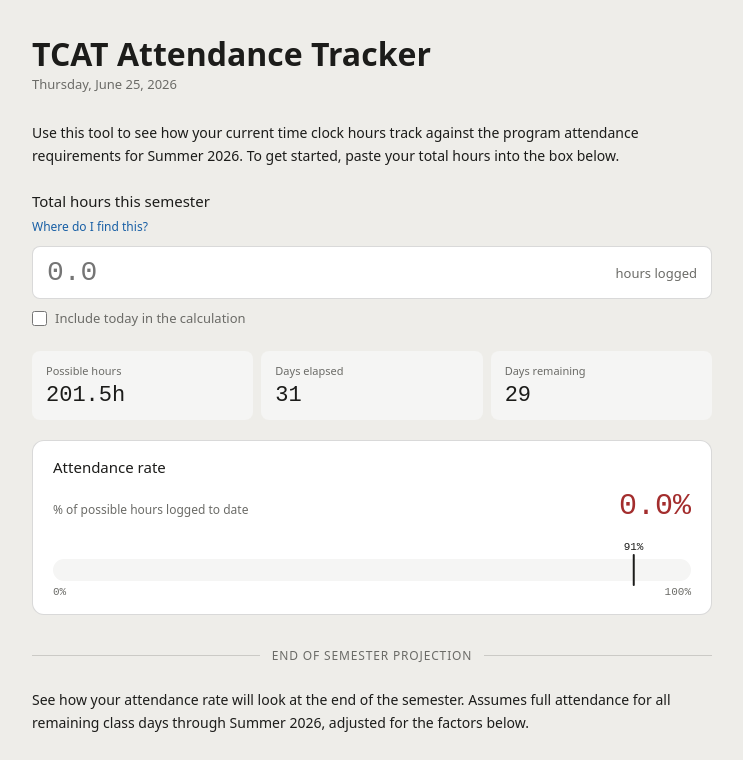
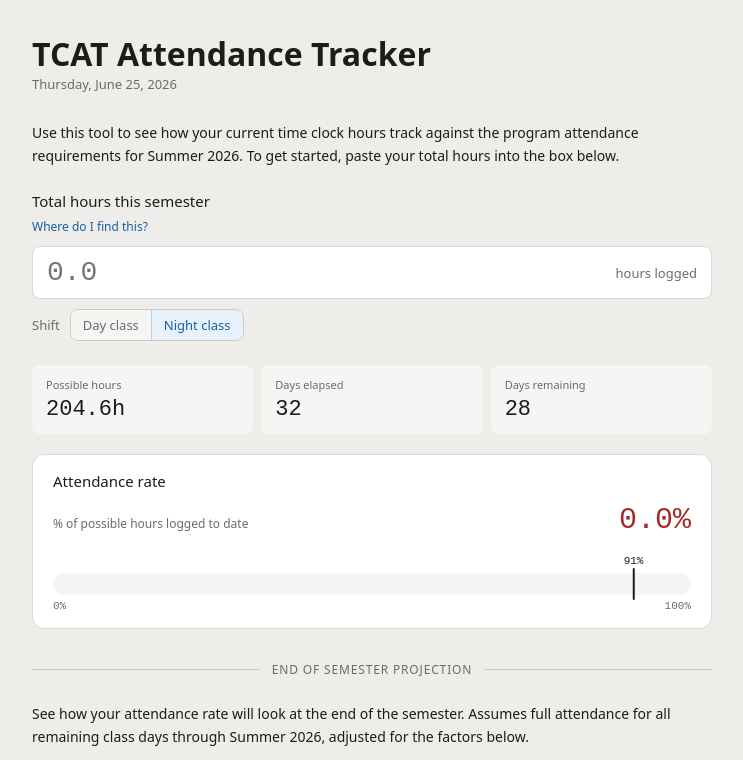
Before and after one commit to ktlnux/tcat-hours, a Vue app: page / in a window 1280 px wide. Shown: the top 760 px of the page, without its empty margins (268-1011 px from the left). Built offline with nearby package versions, Linux system fonts and the light colour scheme.

Commit message:
Updated hours logic to prorate for current time of day and calss shift selector

```diff
--- a/src/App.vue
+++ b/src/App.vue
@@ -5,9 +5,9 @@
 
     <HoursInput
       v-model="hoursLogged"
-      :includeToday="includeToday"
+      :shift="shift"
       :semesterName="currentSemesterName"
-      @update:includeToday="includeToday = $event"
+      @update:shift="shift = $event"
     />
 
     <StatsGrid
@@ -84,7 +84,7 @@
 
 const {
   hoursLogged,
-  includeToday,
+  shift,
   awayPeriods,
   impactRules,
   hasInput,
@@ -117,6 +117,7 @@
 
 const currentDate = computed(() => {
   return new Date().toLocaleDateString('en-US', {
+    timeZone: 'America/New_York',
     weekday: 'long',
     year: 'numeric',
     month: 'long',
--- a/src/components/HoursInput.vue
+++ b/src/components/HoursInput.vue
@@ -41,14 +41,23 @@
       >
       <span class="iu">hours logged</span>
     </div>
-    <label class="chklbl">
-      <input
-        type="checkbox"
-        :checked="includeToday"
-        @change="$emit('update:includeToday', $event.target.checked)"
-      >
-      Include today in the calculation
-    </label>
+    <div class="shiftrow">
+      <span class="shiftlbl">Shift</span>
+      <div class="segctl" role="group" aria-label="Class shift">
+        <button
+          type="button"
+          class="segbtn"
+          :class="{ act: shift === 'day' }"
+          @click="$emit('update:shift', 'day')"
+        >Day class</button>
+        <button
+          type="button"
+          class="segbtn"
+          :class="{ act: shift === 'night' }"
+          @click="$emit('update:shift', 'night')"
+        >Night class</button>
+      </div>
+    </div>
   </div>
 </template>
 
@@ -60,9 +69,9 @@
     type: [String, Number],
     default: ''
   },
-  includeToday: {
-    type: Boolean,
-    default: false
+  shift: {
+    type: String,
+    default: 'night'
   },
   semesterName: {
     type: String,
@@ -70,7 +79,7 @@
   }
 })
 
-defineEmits(['update:modelValue', 'update:includeToday'])
+defineEmits(['update:modelValue', 'update:shift'])
 
 const showInstructions = ref(false)
 const base = import.meta.env.BASE_URL
--- a/src/composables/useAttendance.js
+++ b/src/composables/useAttendance.js
@@ -1,4 +1,4 @@
-import { ref, computed } from 'vue'
+import { ref, computed, onMounted, onUnmounted } from 'vue'
 import scheduleData from '../data/schedule.json'
 
 const THR = scheduleData.graduationThreshold
@@ -13,17 +13,49 @@
 // Convert holidays arrays to Sets for efficient lookup
 const SD = {}
 for (const k of SEMESTER_KEYS) {
+  const raw = SEMESTERS_DATA[k]
   SD[k] = {
-    st: SEMESTERS_DATA[k].start,
-    en: SEMESTERS_DATA[k].end,
-    h: new Set(SEMESTERS_DATA[k].holidays),
-    hpd: SEMESTERS_DATA[k].hoursPerDay
+    st: raw.start,
+    en: raw.end,
+    h: new Set(raw.holidays),
+    hpd: raw.hoursPerDay,
+    shifts: {
+      day: { start: hhmmToMin(raw.shifts.day.start), end: hhmmToMin(raw.shifts.day.end) },
+      night: { start: hhmmToMin(raw.shifts.night.start), end: hhmmToMin(raw.shifts.night.end) }
+    }
   }
 }
 
 // Helper functions
 function ds(d) {
   return d.getFullYear() + '-' + String(d.getMonth() + 1).padStart(2, '0') + '-' + String(d.getDate()).padStart(2, '0')
+}
+
+// Current date/time in America/New_York, independent of the viewer's device timezone
+function easternParts(atMs = Date.now()) {
+  const fmt = new Intl.DateTimeFormat('en-US', {
+    timeZone: 'America/New_York',
+    year: 'numeric', month: '2-digit', day: '2-digit',
+    hour: '2-digit', minute: '2-digit', hour12: false
+  })
+  const parts = {}
+  for (const p of fmt.formatToParts(new Date(atMs))) {
+    if (p.type !== 'literal') parts[p.type] = p.value
+  }
+  let hour = parseInt(parts.hour, 10)
+  if (hour === 24) hour = 0 // some ICU implementations emit "24" for midnight under hour12:false
+  return {
+    y: parseInt(parts.year, 10),
+    m: parseInt(parts.month, 10),
+    d: parseInt(parts.day, 10),
+    hour,
+    minute: parseInt(parts.minute, 10)
+  }
+}
+
+function hhmmToMin(hhmm) {
+  const [h, m] = hhmm.split(':').map(Number)
+  return h * 60 + m
 }
 
 function cdays(s, e, h) {
@@ -72,21 +104,54 @@
   PD[k] = cdays(SD[k].st, SD[k].en, SD[k].h).length
 }
 
-function tod() {
-  const n = new Date()
-  return new Date(n.getFullYear(), n.getMonth(), n.getDate(), 12)
+function tod(atMs) {
+  const p = easternParts(atMs)
+  return new Date(p.y, p.m - 1, p.d, 12)
 }
 
-function yest() {
-  const t = tod()
+function yest(atMs) {
+  const t = tod(atMs)
   t.setDate(t.getDate() - 1)
   return t
 }
 
-function tmr() {
-  const t = tod()
+function tmr(atMs) {
+  const t = tod(atMs)
   t.setDate(t.getDate() + 1)
   return t
+}
+
+function isClassDay(enrollmentKey, dateStr) {
+  const s = SD[enrollmentKey]
+  if (!s || dateStr < s.st || dateStr > s.en) return false
+  const dow = new Date(dateStr + 'T12:00:00').getDay()
+  if (dow === 0 || dow === 6) return false
+  return !s.h.has(dateStr)
+}
+
+function prorateFraction(nowMin, startMin, endMin) {
+  if (endMin <= startMin) return 0
+  if (nowMin <= startMin) return 0
+  if (nowMin >= endMin) return 1
+  return (nowMin - startMin) / (endMin - startMin)
+}
+
+function todayCreditedHours(enrollmentKey, shiftKey, atMs) {
+  const s = SD[enrollmentKey]
+  const todayStr = ds(tod(atMs))
+  if (!s || !isClassDay(enrollmentKey, todayStr)) return 0
+  const p = easternParts(atMs)
+  const win = s.shifts[shiftKey] || s.shifts.night
+  return prorateFraction(p.hour * 60 + p.minute, win.start, win.end) * s.hpd
+}
+
+function hasTodayShiftStarted(enrollmentKey, shiftKey, atMs) {
+  const s = SD[enrollmentKey]
+  const todayStr = ds(tod(atMs))
+  if (!s || !isClassDay(enrollmentKey, todayStr)) return false
+  const p = easternParts(atMs)
+  const win = s.shifts[shiftKey] || s.shifts.night
+  return (p.hour * 60 + p.minute) >= win.start
 }
 
 function defaultSem() {
@@ -102,29 +167,32 @@
   return SEMESTER_KEYS[0]
 }
 
-function getCutoff(inclToday) {
-  return inclToday ? ds(tod()) : ds(yest())
+function getCutoff(inclToday, atMs) {
+  return inclToday ? ds(tod(atMs)) : ds(yest(atMs))
 }
 
-function ptd(enrollmentKey, inclToday) {
-  const cutoff = getCutoff(inclToday)
+function ptd(enrollmentKey, shiftKey, atMs) {
   const s = SD[enrollmentKey]
-  if (!s || cutoff < s.st) return 0
-  return cdays(s.st, cutoff <= s.en ? cutoff : s.en, s.h).length * s.hpd
+  if (!s) return 0
+  const wholeDayCutoff = ds(yest(atMs))
+  const wholeDayHours = wholeDayCutoff < s.st
+    ? 0
+    : cdays(s.st, wholeDayCutoff <= s.en ? wholeDayCutoff : s.en, s.h).length * s.hpd
+  return wholeDayHours + todayCreditedHours(enrollmentKey, shiftKey, atMs)
 }
 
-function calcDaysElapsed(enrollmentKey, inclToday) {
-  const cutoff = getCutoff(inclToday)
+function calcDaysElapsed(enrollmentKey, inclToday, atMs) {
+  const cutoff = getCutoff(inclToday, atMs)
   const s = SD[enrollmentKey]
   if (!s || cutoff < s.st) return 0
   return cdays(s.st, cutoff <= s.en ? cutoff : s.en, s.h).length
 }
 
-function calcDaysRemaining(enrollmentKey, inclToday) {
+function calcDaysRemaining(enrollmentKey, inclToday, atMs) {
   // Start the day after the elapsed cutoff so elapsed + remaining partition the
   // semester with no gap or overlap. Cutoff is today when today is included,
   // otherwise yesterday — so remaining starts tomorrow or today respectively.
-  const startS = inclToday ? ds(tmr()) : ds(tod())
+  const startS = inclToday ? ds(tmr(atMs)) : ds(tod(atMs))
   const s = SD[enrollmentKey]
   if (!s) return 0
   const st = startS > s.st ? startS : s.st
@@ -190,11 +258,21 @@
   // Reactive state
   const selectedSemester = ref(defaultSem())
   const hoursLogged = ref('')
-  const includeToday = ref(false)
+  const shift = ref('night')
   const awayPeriods = ref([])
   const impactRules = ref([])
 
   let nextId = 0
+
+  // Live clock tick so hours/days recompute automatically as time passes
+  const nowTick = ref(Date.now())
+  let tickTimer = null
+  onMounted(() => {
+    tickTimer = setInterval(() => { nowTick.value = Date.now() }, 30000)
+  })
+  onUnmounted(() => {
+    if (tickTimer) clearInterval(tickTimer)
+  })
 
   // Program semesters for the selected enrollment
   const programSemesters = computed(() => getProgramSemesters(selectedSemester.value))
@@ -218,13 +296,15 @@
     return raw !== '' ? Math.max(0, parseFloat(raw) || 0) : 0
   })
 
-  const possibleHours = computed(() => ptd(selectedSemester.value, includeToday.value))
+  const todayShiftStarted = computed(() => hasTodayShiftStarted(selectedSemester.value, shift.value, nowTick.value))
+
+  const possibleHours = computed(() => ptd(selectedSemester.value, shift.value, nowTick.value))
 
   const hasData = computed(() => possibleHours.value > 0)
 
-  const daysElapsed = computed(() => calcDaysElapsed(selectedSemester.value, includeToday.value))
+  const daysElapsed = computed(() => calcDaysElapsed(selectedSemester.value, todayShiftStarted.value, nowTick.value))
 
-  const daysRemaining = computed(() => calcDaysRemaining(selectedSemester.value, includeToday.value))
+  const daysRemaining = computed(() => calcDaysRemaining(selectedSemester.value, todayShiftStarted.value, nowTick.value))
 
   const attendanceRate = computed(() => {
     if (!hasData.value) return 0
@@ -450,7 +530,7 @@
     // State
     selectedSemester,
     hoursLogged,
-    includeToday,
+    shift,
     awayPeriods,
     impactRules,
 
--- a/src/data/schedule.json
+++ b/src/data/schedule.json
@@ -7,6 +7,10 @@
       "start": "2025-01-13",
       "end": "2025-05-02",
       "hoursPerDay": 6.25,
+      "shifts": {
+        "day": { "start": "07:45", "end": "14:30" },
+        "night": { "start": "16:00", "end": "22:45" }
+      },
       "holidays": [
         "2025-01-20",
         "2025-03-10",
@@ -21,6 +25,10 @@
       "start": "2025-05-12",
       "end": "2025-08-06",
       "hoursPerDay": 6.5,
+      "shifts": {
+        "day": { "start": "07:45", "end": "14:45" },
+        "night": { "start": "16:00", "end": "23:00" }
+      },
       "holidays": [
         "2025-05-26",
         "2025-06-19",
@@ -32,6 +40,10 @@
       "start": "2025-08-18",
       "end": "2025-12-10",
       "hoursPerDay": 6.25,
+      "shifts": {
+        "day": { "start": "07:45", "end": "14:30" },
+        "night": { "start": "16:00", "end": "22:45" }
+      },
       "holidays": [
         "2025-09-01",
         "2025-10-06",
@@ -51,6 +63,10 @@
       "start": "2026-01-12",
       "end": "2026-04-29",
       "hoursPerDay": 6.25,
+      "shifts": {
+        "day": { "start": "07:45", "end": "14:30" },
+        "night": { "start": "16:00", "end": "22:45" }
+      },
       "holidays": [
         "2026-01-19",
         "2026-03-02",
@@ -65,6 +81,10 @@
       "start": "2026-05-11",
       "end": "2026-08-05",
       "hoursPerDay": 6.5,
+      "shifts": {
+        "day": { "start": "07:45", "end": "14:45" },
+        "night": { "start": "16:00", "end": "23:00" }
+      },
       "holidays": [
         "2026-05-25",
         "2026-06-19",
@@ -76,6 +96,10 @@
       "start": "2026-08-17",
       "end": "2026-12-09",
       "hoursPerDay": 6.25,
+      "shifts": {
+        "day": { "start": "07:45", "end": "14:30" },
+        "night": { "start": "16:00", "end": "22:45" }
+      },
       "holidays": [
         "2026-09-07",
         "2026-10-05",
@@ -95,6 +119,10 @@
       "start": "2027-01-11",
       "end": "2027-04-28",
       "hoursPerDay": 6.25,
+      "shifts": {
+        "day": { "start": "07:45", "end": "14:30" },
+        "night": { "start": "16:00", "end": "22:45" }
+      },
       "holidays": [
         "2027-01-18",
         "2027-03-08",
@@ -109,6 +137,10 @@
       "start": "2027-05-10",
       "end": "2027-08-04",
       "hoursPerDay": 6.5,
+      "shifts": {
+        "day": { "start": "07:45", "end": "14:45" },
+        "night": { "start": "16:00", "end": "23:00" }
+      },
       "holidays": [
         "2027-05-31",
         "2027-06-18",
@@ -120,6 +152,10 @@
       "start": "2027-08-16",
       "end": "2027-12-08",
       "hoursPerDay": 6.25,
+      "shifts": {
+        "day": { "start": "07:45", "end": "14:30" },
+        "night": { "start": "16:00", "end": "22:45" }
+      },
       "holidays": [
         "2027-09-06",
         "2027-10-04",
--- a/src/styles/main.css
+++ b/src/styles/main.css
@@ -241,22 +241,43 @@
   flex-shrink: 0;
 }
 
-.chklbl {
+.shiftrow {
   display: flex;
   align-items: center;
-  gap: 8px;
+  gap: 10px;
+  margin-bottom: 1.5rem;
+}
+
+.shiftlbl {
   font-size: 13px;
   color: var(--txt2);
-  cursor: pointer;
-  margin-bottom: 1.5rem;
-  user-select: none;
 }
 
-.chklbl input[type=checkbox] {
-  width: 15px;
-  height: 15px;
+.segctl {
+  display: inline-flex;
+  border: 1px solid var(--brd);
+  border-radius: var(--r);
+  overflow: hidden;
+}
+
+.segbtn {
+  border: none;
+  background: var(--bg2);
+  color: var(--txt2);
+  font: inherit;
+  font-size: 13px;
+  padding: 6px 12px;
   cursor: pointer;
-  accent-color: var(--info-txt);
+}
+
+.segbtn + .segbtn {
+  border-left: 1px solid var(--brd);
+}
+
+.segbtn.act {
+  background: var(--info-bg);
+  color: var(--info-txt);
+  font-weight: 500;
 }
 
 .stgrid {
```
Also changed, not shown: 1 other file (tests, documents, lock files or other folders).
